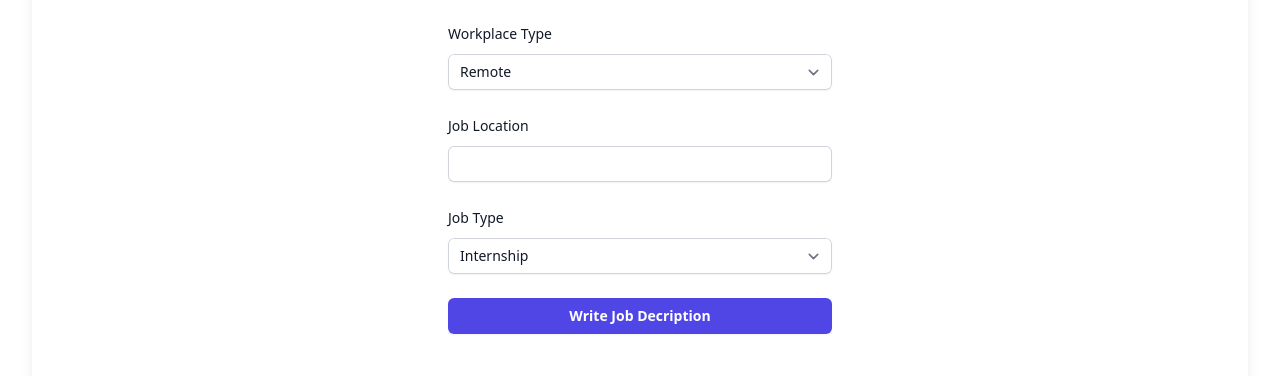
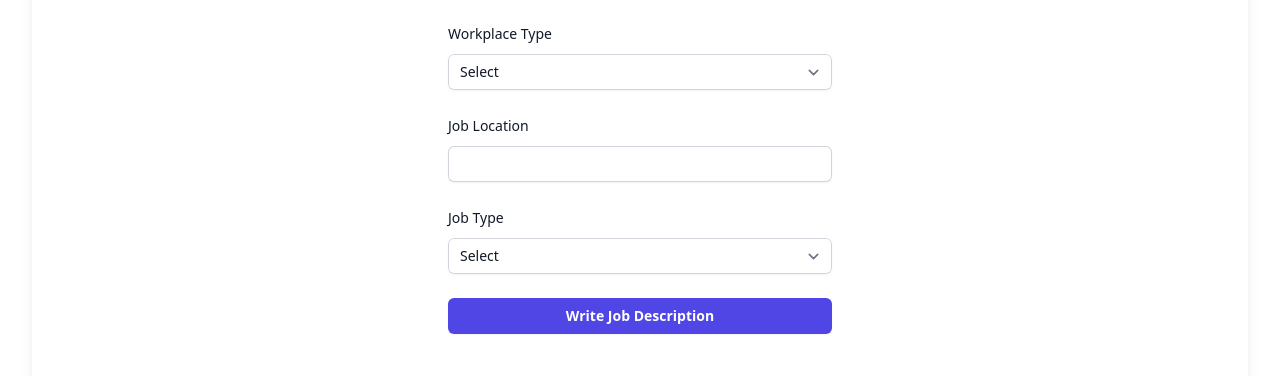
Before and after one commit to laldinenga/Job-Board, a React (Vite) app: page /jobposting in a window 1280 px wide. Shown: the part 350-726 px from the top of the page. Built offline with nearby package versions, Linux system fonts and the light colour scheme.

Commit message:
fix jobposting and quill editor

```diff
--- a/src/JobPostingForm/ErrorBoundary.jsx
+++ /dev/null
@@ -1,31 +0,0 @@
-// ErrorBoundary.js
-import React, { Component } from 'react';
-
-class ErrorBoundary extends Component {
-  constructor(props) {
-    super(props);
-    this.state = { hasError: false };
-  }
-
-  static getDerivedStateFromError() {
-    // Update state so the next render will show the fallback UI
-    return { hasError: true };
-  }
-
-  componentDidCatch(error, errorInfo) {
-    // You can log error information to an error reporting service here
-    console.error("Error caught by ErrorBoundary:", error, errorInfo);
-  }
-
-  render() {
-    if (this.state.hasError) {
-      // Fallback UI when there is an error
-      return <h1>Something went wrong. Please try again later.</h1>;
-    }
-
-    // Render children if no error
-    return this.props.children;
-  }
-}
-
-export default ErrorBoundary;
--- a/src/JobPostingForm/FormContext.jsx
+++ /dev/null
@@ -1,22 +0,0 @@
-// FormContext.js
-import React, { createContext, useContext, useState } from 'react';
-
-const FormContext = createContext();
-
-export const FormProvider = ({ children }) => {
-    const [formData, setFormData] = useState({
-        jobtitle: '',
-        company: '',
-        workplaceType: '',
-        jobLocation: '',
-        jobtype: ''
-    });
-
-    return (
-        <FormContext.Provider value={{ formData, setFormData }}>
-            {children}
-        </FormContext.Provider>
-    );
-};
-
-export const useForm = () => useContext(FormContext);
--- a/src/JobPostingForm/JobPosting.jsx
+++ b/src/JobPostingForm/JobPosting.jsx
@@ -1,7 +1,34 @@
-import { Link } from "react-router-dom";
+import React, { useState } from 'react';
+import { useNavigate } from 'react-router-dom';
 
-export default function JobPosting() {
-  return (
+  export default function JobPosting() {
+
+    const [formData, setFormData] = useState({
+      jobtitle: '',
+      company: '',
+      workplaceType: '',
+      jobLocation: '',
+      jobType: ''
+    });
+
+    const navigate = useNavigate();
+
+    const handleChange = (e) => {
+      const { name, value } = e.target;
+      setFormData({
+        ...formData,
+        [name]: value
+      });
+    };
+
+    const handleSubmit = (e) => {
+      e.preventDefault();
+      // Redirect or pass data to another component
+      navigate('/descriptor', { state: { formData } });
+    };
+
+
+    return (
       <div className="bg-grey-100 shadow-lg">
         <div className="flex min-h-full flex-1 flex-col justify-center px-6 py-8 lg:px-8">
           <div className="sm:mx-auto sm:w-full sm:max-w-sm">
@@ -13,7 +40,7 @@ export default function JobPosting() {
             </h6>
           </div>
           <div className="mt-8 sm:mx-auto sm:w-full sm:max-w-sm">
-            <form action="#" method="POST" className="space-y-6">
+            <form onSubmit={handleSubmit} className="space-y-6">
               <div>
                 <label
                   htmlFor="jobtitle"
@@ -28,6 +55,8 @@ export default function JobPosting() {
                     type="jobtitle"
                     required
                     autoComplete="jobtitle"
+                    value={formData.jobtitle}
+                    onChange={handleChange}
                     className="block w-full rounded-md border-0 py-1.5 pl-3 text-gray-900 shadow-sm ring-1 ring-inset ring-gray-300 placeholder:text-gray-400 focus:ring-2 focus:ring-inset focus:ring-indigo-600 sm:text-sm sm:leading-6"
                   />
                 </div>
@@ -48,34 +77,39 @@ export default function JobPosting() {
                     type="company"
                     required
                     autoComplete="company"
+                    value={formData.company}
+                    onChange={handleChange}
                     className="block w-full rounded-md border-0 py-1.5 pl-3 text-gray-900 shadow-sm ring-1 ring-inset ring-gray-300 placeholder:text-gray-400 focus:ring-2 focus:ring-inset focus:ring-indigo-600 sm:text-sm sm:leading-6"
                   />
                 </div>
               </div>
               <div className="sm:col-span-3">
                 <label
-                  htmlFor="workplace Type"
+                  htmlFor="workplaceType"
                   className="flex text-sm font-medium leading-6 text-gray-900"
                 >
                   Workplace Type
                 </label>
                 <div className="mt-2 ">
                   <select
-                    id="workplace Type"
-                    name="workplace Type"
-                    autoComplete="workplace Type"
+                    id="workplaceType"
+                    name="workplaceType"
+                    autoComplete="workplaceType"
+                    value={formData.workplaceType}
+                    onChange={handleChange}
                     className="flex w-full rounded-md border-0 py-1.5 text-gray-900 shadow-sm ring-1 ring-inset ring-gray-300 focus:ring-2 focus:ring-inset focus:ring-indigo-600 sm:max-w-full sm:text-sm sm:leading-6"
                   >
-                    <option>Remote</option>
-                    <option>On-site</option>
-                    <option>Hybrid</option>
+                    <option value="">Select</option>
+                    <option value="Remote">Remote</option>
+                    <option value="On-site">On-site</option>
+                    <option value="Hybrid">Hybrid</option>
                   </select>
                 </div>
               </div>
               <div>
                 <div className="flex items-center justify-between">
                   <label
-                    htmlFor="job location"
+                    htmlFor="jobLocation"
                     className="block text-sm font-medium leading-6 text-gray-900"
                   >
                     Job Location
@@ -83,11 +117,13 @@ export default function JobPosting() {
                 </div>
                 <div className="mt-2">
                   <input
-                    id="job location"
-                    name="job location"
-                    type="job location"
+                    id="jobLocation"
+                    name="jobLocation"
+                    type="jobLocation"
                     required
-                    autoComplete="job location"
+                    autoComplete="jobLocation"
+                    value={formData.jobLocation}
+                    onChange={handleChange}
                     className="block w-full rounded-md border-0 py-1.5 pl-3 text-gray-900 shadow-sm ring-1 ring-inset ring-gray-300 placeholder:text-gray-400 focus:ring-2 focus:ring-inset focus:ring-indigo-600 sm:text-sm sm:leading-6"
                   />
                 </div>
@@ -101,34 +137,31 @@ export default function JobPosting() {
                 </label>
                 <div className="mt-2 ">
                   <select
-                    id="jobtype"
-                    name="jobtype"
-                    autoComplete="jobtypes"
+                    id="jobType"
+                    name="jobType"
+                    autoComplete="jobType"
+                    value={formData.jobType}
+                    onChange={handleChange}
                     className="flex w-full rounded-md border-0 py-1.5 text-gray-900 shadow-sm ring-1 ring-inset ring-gray-300 focus:ring-2 focus:ring-inset focus:ring-indigo-600 sm:max-w-full sm:text-sm sm:leading-6"
                   >
-                    <option>Internship</option>
-                    <option>Part-Time</option>
-                    <option>Full-Time</option>
-                    <option>Casual</option>
-                    <option>Others</option>
+                    <option value="">Select</option>
+                    <option value="Internship">Internship</option>
+                    <option value="Part-Time">Part-Time</option>
+                    <option value="Full-Time">Full-Time</option>
+                    <option value="Casual">Casual</option>
+                    <option value="Others">Others</option>
                   </select>
                 </div>
               </div>
+
               <div>
-                {/* <button
+              <button
                 type="submit"
                 className="flex w-full justify-center rounded-md bg-indigo-600 px-3 py-1.5 text-sm font-semibold leading-6 text-white shadow-sm hover:bg-indigo-500 focus-visible:outline focus-visible:outline-2 focus-visible:outline-offset-2 focus-visible:outline-indigo-600"
               >
-                Write with AI
-              </button> */}
-                <Link to={"/descriptor"}
-                  type="button"
-                  className="flex w-full mt-4 justify-center rounded-md bg-indigo-600 px-3 py-1.5 text-sm font-semibold leading-6 text-white shadow-sm hover:bg-indigo-500 focus-visible:outline focus-visible:outline-2 focus-visible:outline-offset-2 focus-visible:outline-indigo-600"
-
-                >
-                  Write Job Decription
-                </Link>
-              </div>
+                Write Job Description
+              </button>
+            </div>
             </form>
 
             <p className="mt-10 text-center text-sm text-gray-500">
@@ -138,5 +171,5 @@ export default function JobPosting() {
           </div>
         </div>
       </div>
-  );
-}
+    );
+  }
```
Also changed, not shown: src/JobPostingForm/NewDescriptor.jsx (deleted, +0 -118 lines).
